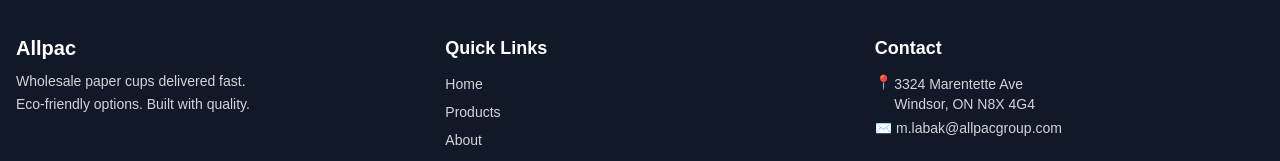
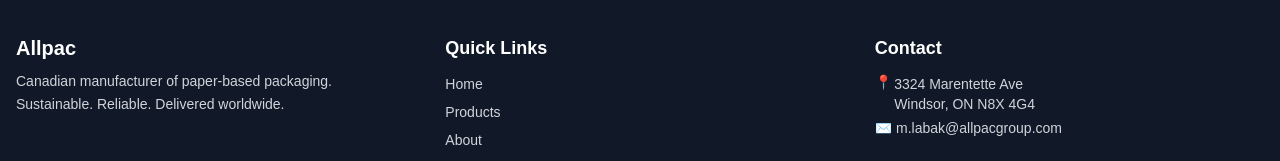
Before and after one commit to Emadedin1/allpacstore, a Next.js app: page / in a window 1280 px wide. Shown: the part 934-1095 px from the top of the page. Built offline with nearby package versions, Linux system fonts and the light colour scheme; no server answers.

Commit message:
Update Footer.jsx

```diff
--- a/src/components/layout/Footer.jsx
+++ b/src/components/layout/Footer.jsx
@@ -15,8 +15,8 @@ export default function Footer() {
         <div className="flex-1 min-w-[200px] pt-2 pb-6 sm:pb-8">
           <h3 className="text-xl font-bold text-white mb-2">Allpac</h3>
           <p className="text-sm leading-relaxed">
-            Wholesale paper cups delivered fast. <br />
-            Eco-friendly options. Built with quality.
+            Canadian manufacturer of paper-based packaging.<br />
+            Sustainable. Reliable. Delivered worldwide.
           </p>
         </div>
 
```
